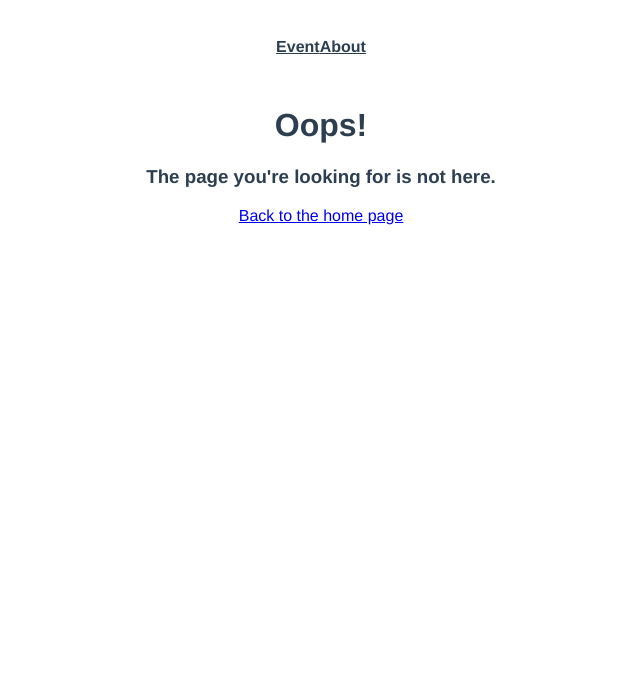
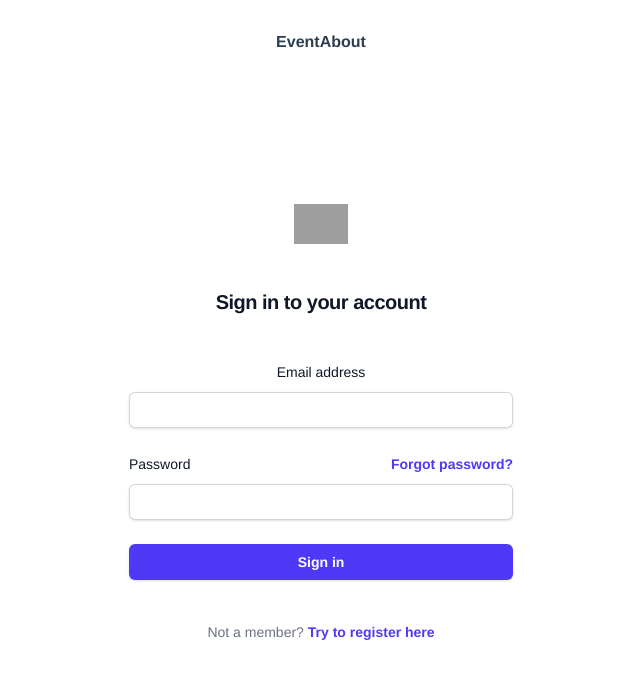
Before and after one commit to gapdapperr/713_frontend_Lab06, a Vue app in the folder 713-frontend/: page /login in a window 1280 px wide. Shown: the top 678 px of the page, without its empty margins (319-959 px from the left). Built offline with nearby package versions, Linux system fonts and the light colour scheme; no server answers; grey boxes are pictures that could not be loaded; the HTML template or start-up script is replaced by a standard one.

Commit message:
Lab7 Task6 preparing frontend for security

```diff
--- a/713-frontend/package.json
+++ b/713-frontend/package.json
@@ -13,10 +13,13 @@
     "format": "prettier --write src/"
   },
   "dependencies": {
+    "@tailwindcss/forms": "^0.5.10",
+    "@tailwindcss/vite": "^4.0.14",
     "713-frontend": "file:",
     "axios": "^1.8.2",
     "nprogress": "^0.2.0",
     "pinia": "^3.0.1",
+    "tailwindcss": "^4.0.14",
     "vue": "^3.5.13",
     "vue-router": "^4.5.0"
   },
--- a/713-frontend/src/assets/main.css
+++ b/713-frontend/src/assets/main.css
@@ -1,35 +1 @@
-@import './base.css';
-
-#app {
-  max-width: 1280px;
-  margin: 0 auto;
-  padding: 2rem;
-  font-weight: normal;
-}
-
-a,
-.green {
-  text-decoration: none;
-  color: hsla(160, 100%, 37%, 1);
-  transition: 0.4s;
-  padding: 3px;
-}
-
-@media (hover: hover) {
-  a:hover {
-    background-color: hsla(160, 100%, 37%, 0.2);
-  }
-}
-
-@media (min-width: 1024px) {
-  body {
-    display: flex;
-    place-items: center;
-  }
-
-  #app {
-    display: grid;
-    grid-template-columns: 1fr 1fr;
-    padding: 0 2rem;
-  }
-}
+@import 'tailwindcss';
--- a/713-frontend/src/main.ts
+++ b/713-frontend/src/main.ts
@@ -1,4 +1,4 @@
-// import './assets/main.css'
+import './assets/main.css'
 
 import { createApp } from 'vue'
 import { createPinia } from 'pinia'
--- a/713-frontend/src/router/index.ts
+++ b/713-frontend/src/router/index.ts
@@ -6,6 +6,7 @@
 import EventLayoutView from '@/views/event/LayoutView.vue'
 import NotFoundView from '@/views/NotFoundView.vue'
 import NetworkErrorView from '@/views/event/NetworkErrorView.vue'
+import LoginView from '@/views/LoginView.vue'
 import nProgress from 'nprogress'
 import { useEventStore } from '@/stores/event'
 import EventService from '@/services/EventService'
@@ -72,6 +73,12 @@
       component: () => import('../views/AboutView.vue'),
     },
     {
+      path: '/login',
+      name: 'login',
+      component: LoginView,
+    },
+
+    {
       path: '/networ-error',
       name: 'network-error-view',
       component: NetworkErrorView,
@@ -94,11 +101,8 @@
     } else {
       return { top: 0 }
     }
-
-  }
+  },
 })
-
-
 
 router.beforeEach(() => {
   nProgress.start()
--- /dev/null
+++ b/713-frontend/src/views/LoginView.vue
@@ -0,0 +1,80 @@
+<script setup lang="ts">
+import { ref } from 'vue'
+const email = ref('')
+const password = ref('')
+</script>
+
+<template>
+  <pre>
+    {{ email }}
+    {{ password }}
+  </pre>
+
+  <div class="flex min-h-full flex-1 flex-col justify-center px-6 py-12 lg:px-8">
+    <div class="sm:mx-auto sm:w-full sm:max-w-sm">
+      <img
+        class="mx-auto h-10 w-auto"
+        src="https://tailwindcss.com/_next/static/media/tailwindcss-mark.d52e9897.svg"
+        alt="Your Company"
+      />
+      <h2 class="mt-10 text-center text-2xl font-bold leading-9 tracking-tight text-gray-900">
+        Sign in to your account
+      </h2>
+    </div>
+    <div class="mt-10 sm:mx-auto sm:w-full sm:max-w-sm">
+      <form class="space-y-6" action="#" method="POST">
+        <div>
+          <label for="email" class="block text-sm font-medium leading-6 text-gray-900"
+            >Email address</label
+          >
+          <div class="mt-2">
+            <input
+              id="email"
+              name="email"
+              type="email"
+              required="true"
+              class="block w-full rounded-md border-0 py-1.5 text-gray-900 shadow-sm ring-1 ring-inset ring-gray-300 placeholder:text-gray-400 focus:ring-2 focus:ring-inset focus:ring-indigo-600 sm:text-sm sm:leading-6"
+                v-model="email"
+              />
+          </div>
+        </div>
+        <div>
+          <div class="flex items-center justify-between">
+            <label for="password" class="block text-sm font-medium leading-6 text-gray-900"
+              >Password</label
+            >
+            <div class="text-sm">
+              <a href="#" class="font-semibold text-indigo-600 hover:text-indigo-500"
+                >Forgot password?</a
+              >
+            </div>
+          </div>
+          <div class="mt-2">
+            <input
+              id="password"
+              name="password"
+              type="password"
+              class="block w-full rounded-md border-0 py-1.5 text-gray-900 shadow-sm ring-1 ring-inset ring-gray-300 placeholder:text-gray-400 focus:ring-2 focus:ring-inset focus:ring-indigo-600 sm:text-sm sm:leading-6"
+              v-model="password"
+              />
+          </div>
+        </div>
+        <div>
+          <button
+            type="submit"
+            class="flex w-full justify-center rounded-md bg-indigo-600 px-3 py-1.5 text-sm font-semibold leading-6 text-white shadow-sm hover:bg-indigo-500 focus-visible:outline focus-visible:outline-2 focus-visible:outline-offset-2 focus-visible:outline-indigo-600"
+          >
+            Sign in
+          </button>
+        </div>
+      </form>
+      <p class="mt-10 text-center text-sm text-gray-500">
+        Not a member?
+        {{ ' ' }}
+        <a href="#" class="font-semibold leading-6 text-indigo-600 hover:text-indigo-500"
+          >Try to register here</a
+        >
+      </p>
+    </div>
+  </div>
+</template>
--- a/713-frontend/vite.config.ts
+++ b/713-frontend/vite.config.ts
@@ -3,12 +3,14 @@
 import { defineConfig } from 'vite'
 import vue from '@vitejs/plugin-vue'
 import vueDevTools from 'vite-plugin-vue-devtools'
+import tailwindcss from '@tailwindcss/vite'
 
 // https://vite.dev/config/
 export default defineConfig({
   plugins: [
     vue(),
     vueDevTools(),
+    tailwindcss()
   ],
   resolve: {
     alias: {
```
Also changed, not shown: 1 other file (tests, documents, lock files or other folders).
